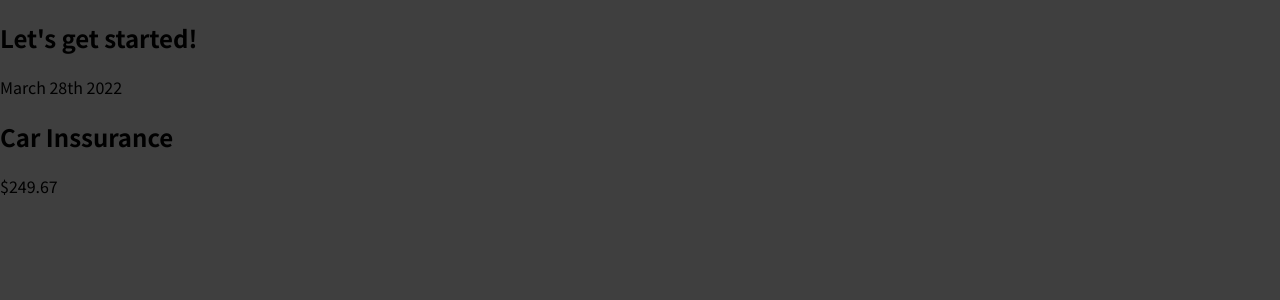
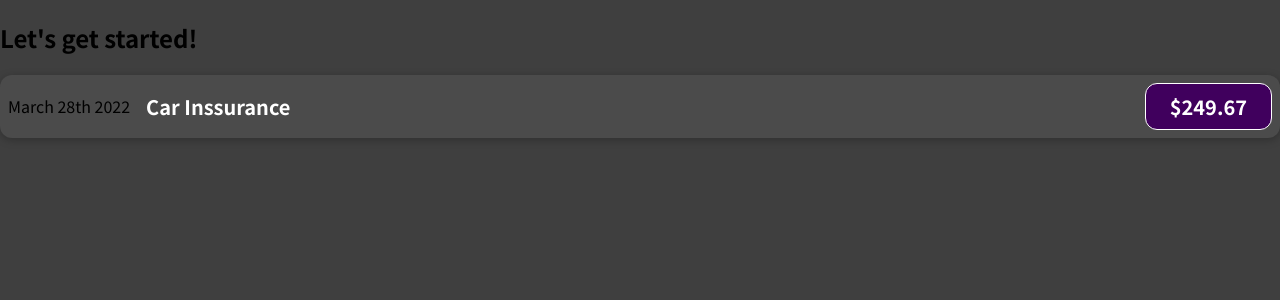
Before and after one commit to jripke74/react-0025, a JavaScript app: page / in a window 1280 px wide. Shown: the top 300 px of the page. Built offline with nearby package versions, Linux system fonts and the light colour scheme.

Commit message:
add ExpenseItem.css and styles

```diff
--- /dev/null
+++ b/src/components/ExpenseItem.css
@@ -0,0 +1,56 @@
+.expense-item {
+  display: flex;
+  justify-content: space-between;
+  align-items: center;
+  box-shadow: 0 2px 8px rgba(0, 0, 0, 0.25);
+  padding: 0.5rem;
+  margin: 1rem 0;
+  border-radius: 12px;
+  background-color: #4b4b4b;
+}
+
+.expense-item__description {
+  display: flex;
+  flex-direction: column;
+  gap: 1rem;
+  align-items: flex-end;
+  flex-flow: column-reverse;
+  justify-content: flex-start;
+  flex: 1;
+}
+
+.expense-item h2 {
+  color: #3a3a3a;
+  font-size: 1rem;
+  flex: 1;
+  margin: 0 1rem;
+  color: white;
+}
+
+.expense-item__price {
+  font-size: 1rem;
+  font-weight: bold;
+  color: white;
+  background-color: #40005d;
+  border: 1px solid white;
+  padding: 0.5rem;
+  border-radius: 12px;
+}
+
+@media (min-width: 580px) {
+  .expense-item__description {
+    flex-direction: row;
+    align-items: center;
+    justify-content: flex-start;
+    flex: 1;
+  }
+
+  .expense-item__description h2 {
+    font-size: 1.25rem;
+  }
+
+  .expense-item__price {
+    font-size: 1.25rem;
+    padding: 0.5rem 1.5rem;
+  }
+}
--- a/src/components/ExpenseItem.js
+++ b/src/components/ExpenseItem.js
@@ -1,12 +1,12 @@
-import React from 'react';
+import './ExpenseItem.css';
 
 const ExpenseItem = () => {
   return (
-    <div>
+    <div className="expense-item">
       <div>March 28th 2022</div>
-      <div>
+      <div className="expense-item__description">
         <h2>Car Inssurance</h2>
-        <div>$249.67</div>
+        <div className="expense-item__price">$249.67</div>
       </div>
     </div>
   );
```
